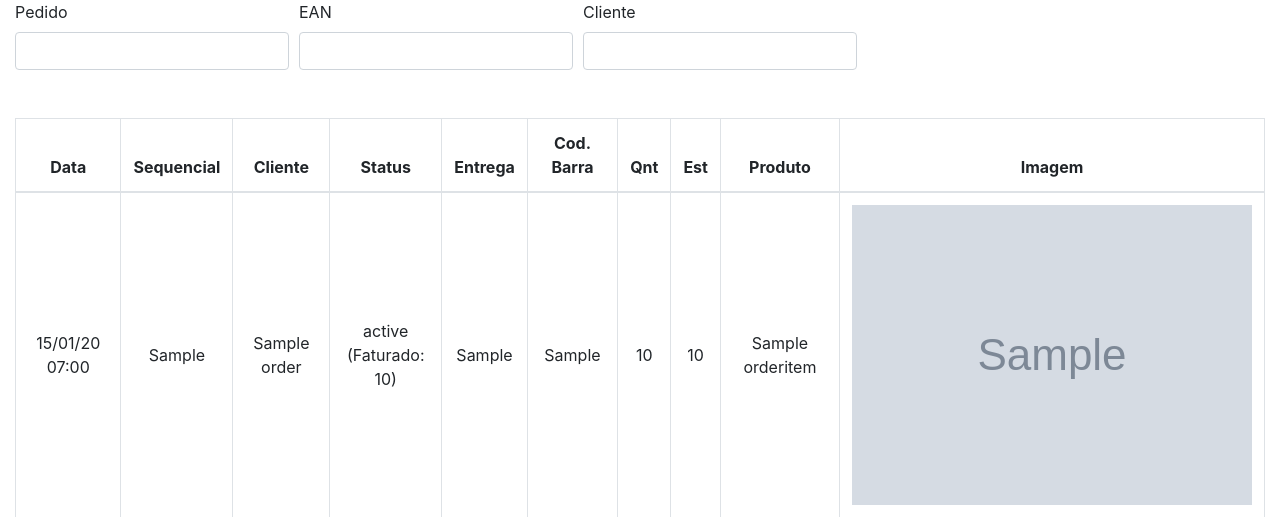
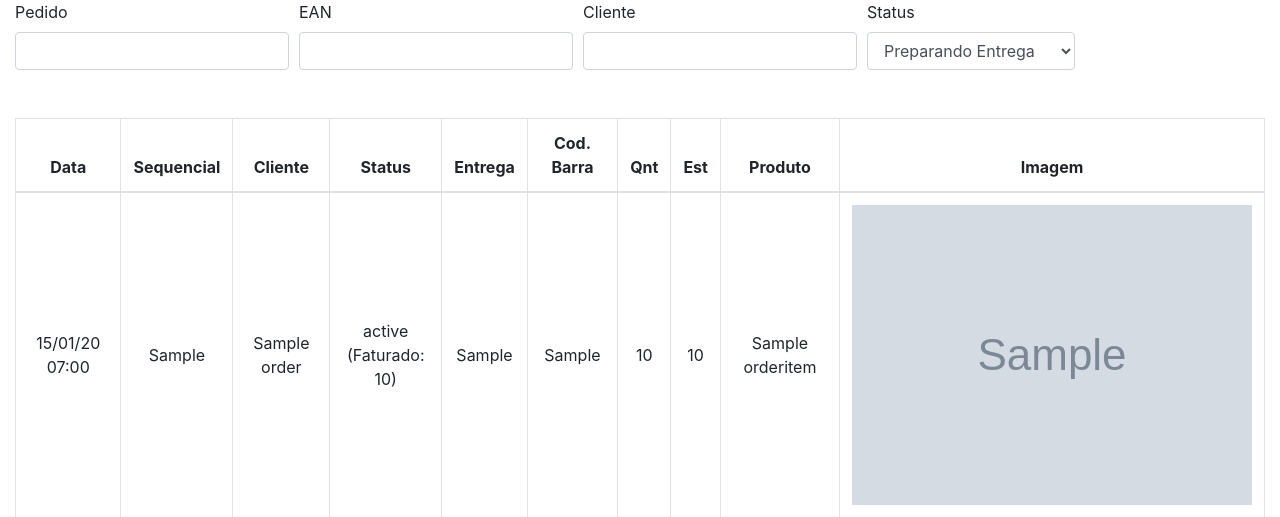
Before and after one commit to victormmello/shadow, a Django app: page /orders/ in a window 1280 px wide. Shown: the top 517 px of the page. Run offline with Django 3.2, Linux system fonts and the light colour scheme; tables that the repository leaves empty hold one stand-in row (values such as "Sample post"); grey boxes marked "Sample" are stand-in pictures; some libraries are stand-ins or nearby versions.

Commit message:
filtro de status

```diff
--- a/shadow_system/stock_system/templates/stock_system/order_list.html
+++ b/shadow_system/stock_system/templates/stock_system/order_list.html
@@ -28,7 +28,15 @@
 					{% for filter_field in filter_fields %}
 						<div class="col-auto">
 							<label for="filter_{{filter_field.field}}">{{filter_field.name}}</label>
-							<input type="text" class="form-control" id="filter_{{filter_field.field}}" name="{{filter_field.field}}" value="{{filter_field.value}}">
+							{% if filter_field.choices %}
+								<select class="form-control" id="filter_{{filter_field.field}}" name="{{filter_field.field}}">
+									{% for choice in filter_field.choices %}
+										<option value="{{choice}}">{{choice}}</option>
+									{% endfor %}
+								</select>
+							{% else %}
+								<input type="text" class="form-control" id="filter_{{filter_field.field}}" name="{{filter_field.field}}" value="{{filter_field.value}}">
+							{% endif %}
 						</div>
 					{% endfor %}
 				</div>
--- a/shadow_system/stock_system/views.py
+++ b/shadow_system/stock_system/views.py
@@ -28,6 +28,11 @@ class OrderList(ListView):
 		{
 			'name': 'Cliente',
 			'field': 'client_name',
+		},
+		{
+			'name': 'Status',
+			'field': 'status',
+			'choices': ['Preparando Entrega', 'Pagamento Pendente', 'Faturado', 'Cancelado'],
 		},
 	]
 
```
